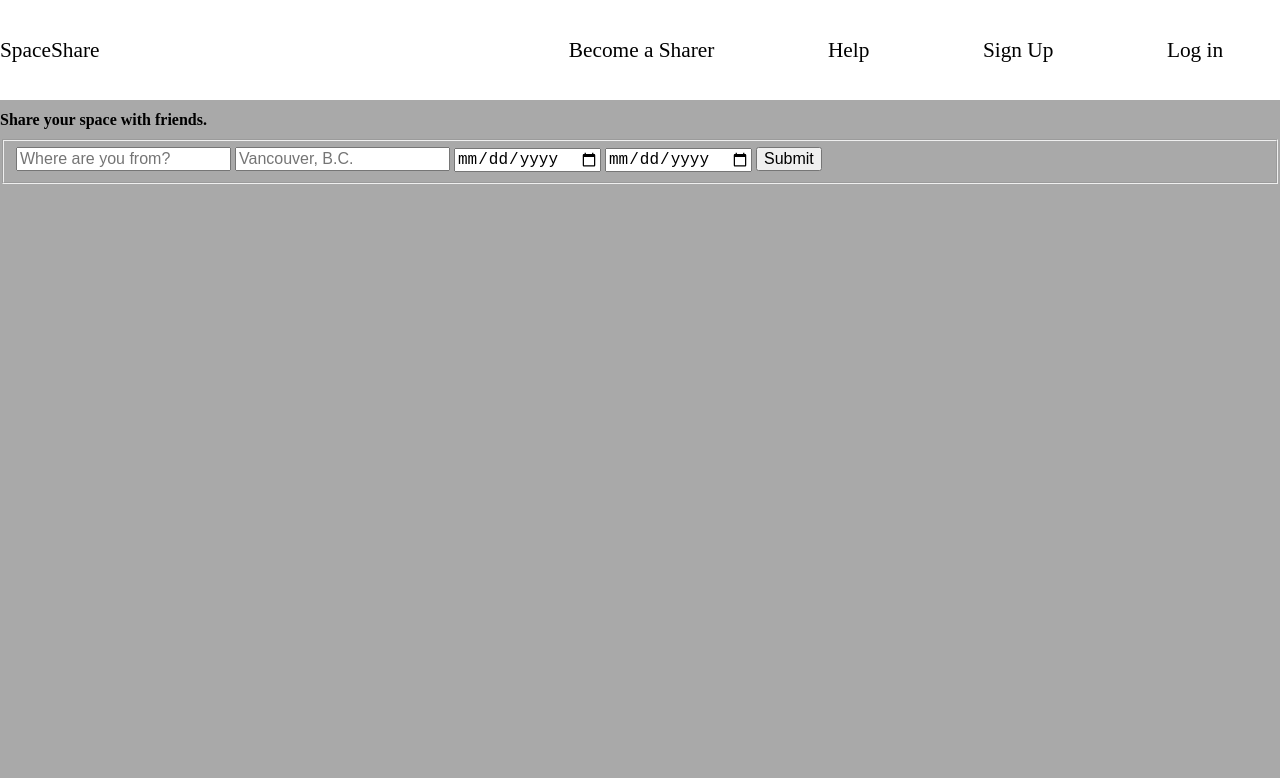
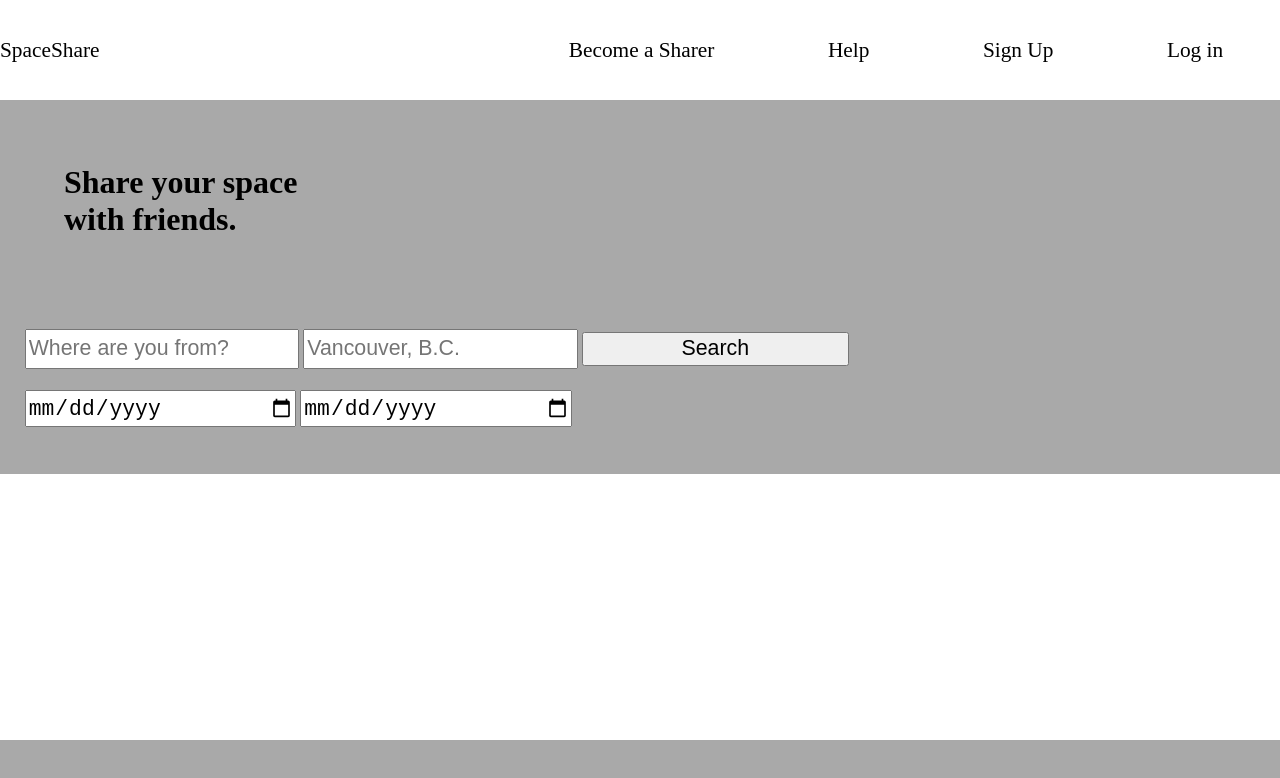
Before and after one commit to herbertmaa/SpaceShare, a plain HTML site: page index.html in a window 1280 px wide. Drawn offline with Linux system fonts and the light colour scheme.

Commit message:
layout changes

```diff
--- a/index.css
+++ b/index.css
@@ -34,11 +34,9 @@
       /* for 1500px and 1200px*/
       @media screen and (min-width: 1200px) and (max-width: 1500px) {
 
-        * { font-size: 1.0rem; }
-
           body{
 
-              background-color:darkgrey;
+              background-color:darkgray;
               margin:0;
               padding:0;
           }
@@ -52,7 +50,6 @@
               flex-wrap:wrap;
 
           }
-
 
           #menu_right{
 
@@ -79,6 +76,7 @@
               width:100%;
 
           }
+
           .menu{
 
               display:flex;
@@ -100,8 +98,48 @@
               height:100%;
               align-items:center;
 
+          }
+
+
+          #search_area form{
+
+              margin:0 auto;
+          }
+          #search_area h1{
+
+              height:85px;
+              padding:5%;
+              margin:0;
+              width:20%;
+          }
+
+          #search_top{
+
+              padding:8.0pt;
 
           }
 
+          #search_bottom{
 
-      }
+              padding:8.0pt;
+          }
+          #search_area fieldset{
+
+              height:145px;
+              border:none;
+          }
+
+          #search_area fieldset input{
+
+              width:200pt;
+              height:25pt;
+              font-size:16pt;
+          }
+
+
+          #suggested_listings{
+
+              height:200pt;
+              background-color:white;
+          }
+        }
--- a/index.html
+++ b/index.html
@@ -55,13 +55,23 @@
             <h1> Share your space with friends. </h1>
             <form action="./submit.html" method="post">
                 <fieldset>
+
+
+                    <div id = "search_top">
+
                     <input type="text" id="address" required="required"
                       placeholder="Where are you from?">
                     <input type="text" id="city"
                       placeholder="Vancouver, B.C. " required="required"/>
-                    <input type="date" id="from" />
-                    <input type="date" id="to" />
-                    <input id="submit" type="submit"/>
+                    <input id="submit" type="submit" value = "Search"/>
+                    </div>
+
+                    <div id = "search_bottom">
+
+                        <input type="date" id="from" />
+                        <input type="date" id="to" />
+
+                    </div>
                 </fieldset>
             </form>
 
--- a/public/index.css
+++ b/public/index.css
@@ -34,11 +34,9 @@
       /* for 1500px and 1200px*/
       @media screen and (min-width: 1200px) and (max-width: 1500px) {
 
-        * { font-size: 1.0rem; }
-
           body{
 
-              background-color:darkgrey;
+              background-color:darkgray;
               margin:0;
               padding:0;
           }
@@ -52,7 +50,6 @@
               flex-wrap:wrap;
 
           }
-
 
           #menu_right{
 
@@ -79,6 +76,7 @@
               width:100%;
 
           }
+
           .menu{
 
               display:flex;
@@ -100,8 +98,48 @@
               height:100%;
               align-items:center;
 
+          }
+
+
+          #search_area form{
+
+              margin:0 auto;
+          }
+          #search_area h1{
+
+              height:85px;
+              padding:5%;
+              margin:0;
+              width:20%;
+          }
+
+          #search_top{
+
+              padding:8.0pt;
 
           }
 
+          #search_bottom{
 
-      }
+              padding:8.0pt;
+          }
+          #search_area fieldset{
+
+              height:145px;
+              border:none;
+          }
+
+          #search_area fieldset input{
+
+              width:200pt;
+              height:25pt;
+              font-size:16pt;
+          }
+
+
+          #suggested_listings{
+
+              height:200pt;
+              background-color:white;
+          }
+        }
```
Also changed, not shown: public/index.html (+13 -3 lines), 1 other file.
